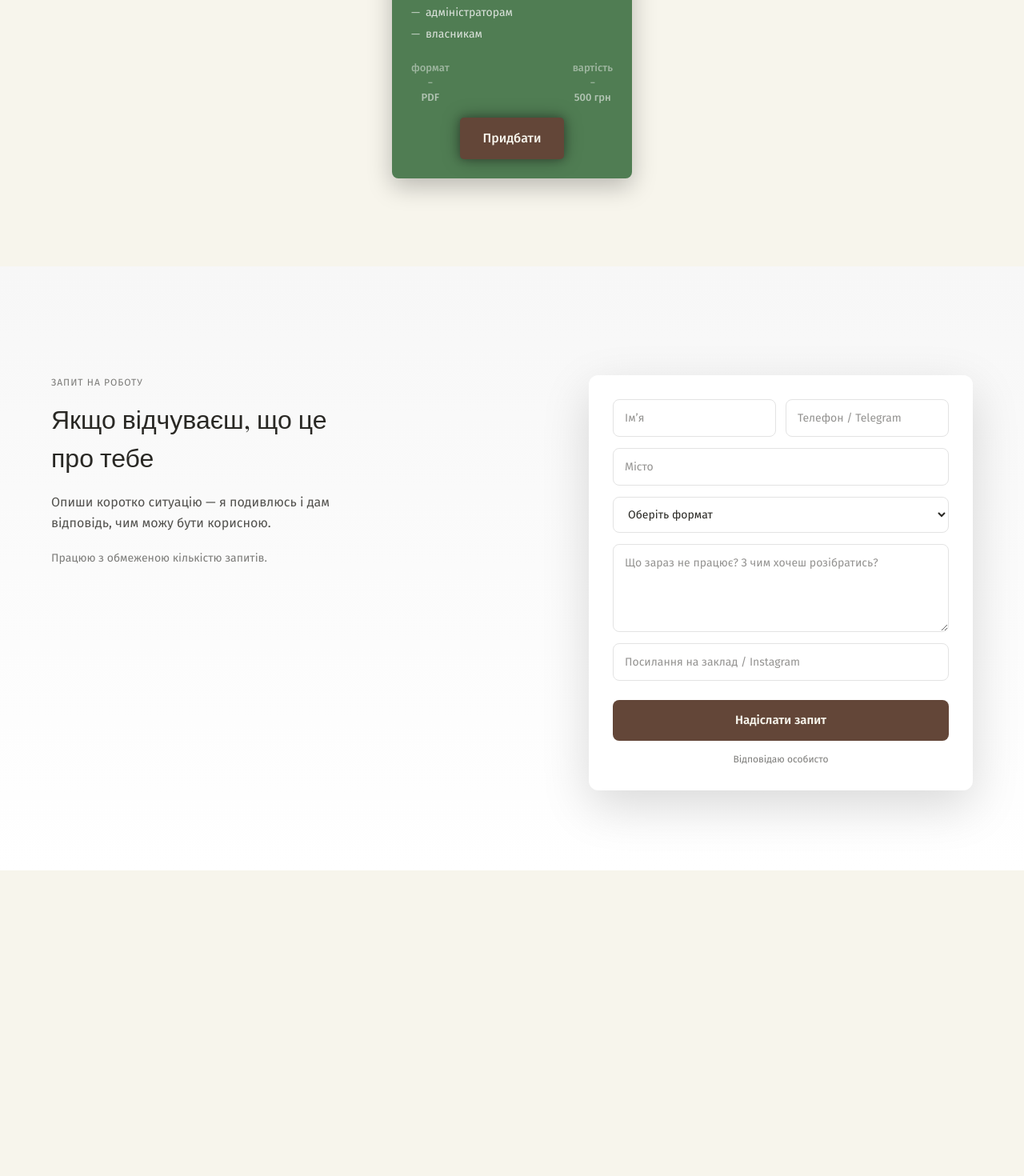
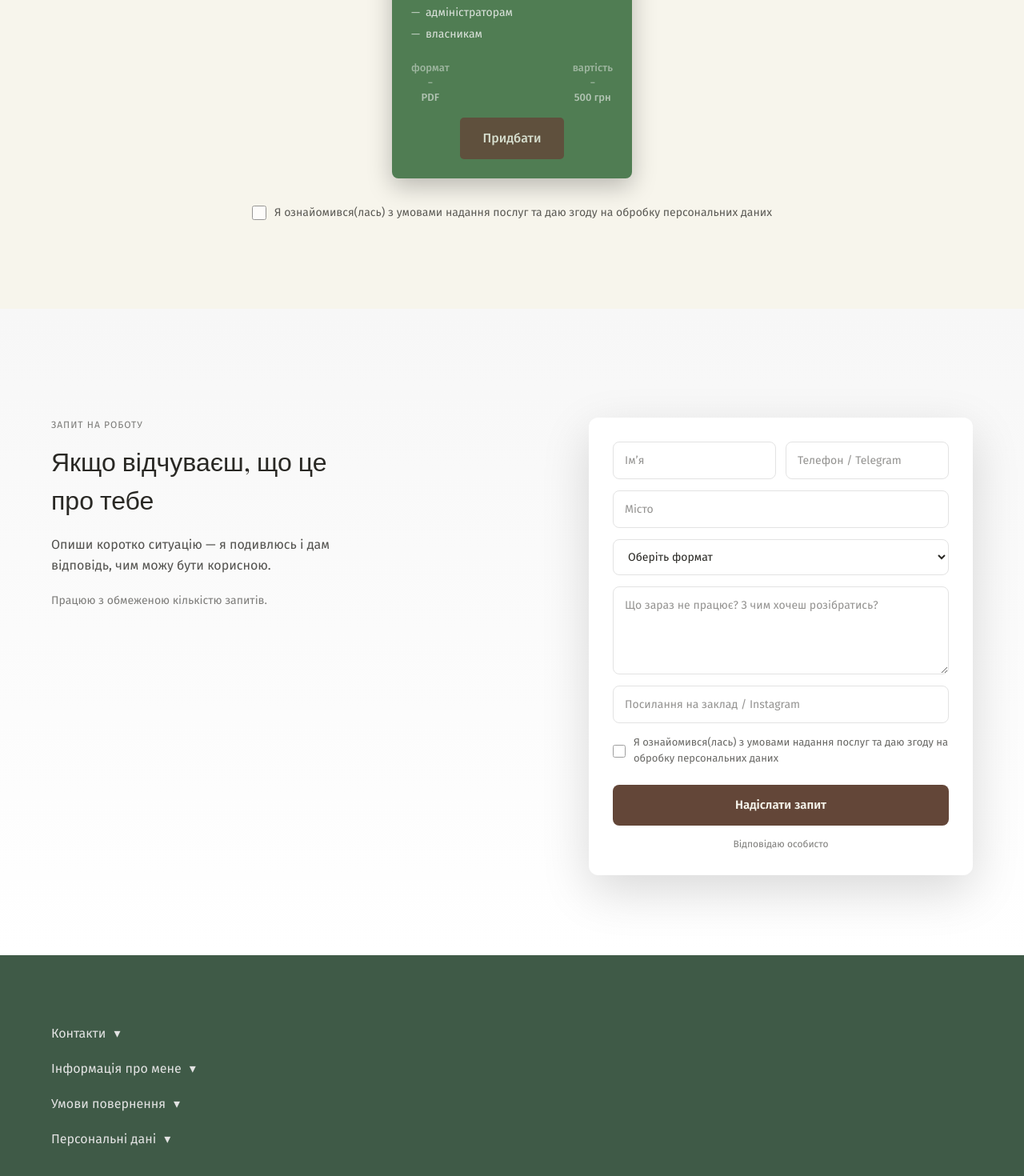
Before and after one commit to AdamT3H/solodka-rest, a Next.js app: page / in a window 1280 px wide. Shown: the part 2965-4435 px from the top of the page at 80% size. Before the commit the page ends 4053 px from the top, so only its background shows below. Built offline with nearby package versions, Linux system fonts and the light colour scheme; a web font is replaced by a local one.

Commit message:
Added footer

```diff
--- a/app/home.module.css
+++ b/app/home.module.css
@@ -506,6 +506,121 @@
   opacity: 0.6;
 }
 
+.additionalInfoSectionBackGround {
+  width: 100%;
+  padding: 50px 0;
+  background: var(--card);
+}
+
+.agreementRow {
+  margin-top: 32px;
+  display: flex;
+  justify-content: center;
+  align-items: center;
+}
+
+.agreementRow label {
+  display: flex;
+  align-items: center;
+  gap: 10px;
+  font-size: 14px;
+  opacity: 0.75;
+  cursor: pointer;
+  font-family: var(--font-main);
+}
+
+.agreementRow input[type="checkbox"] {
+  width: 18px;
+  height: 18px;
+  accent-color: #634638;
+  cursor: pointer;
+  flex-shrink: 0;
+}
+
+.button:disabled {
+  opacity: 0.8;
+  cursor: not-allowed;
+  transform: none;
+  box-shadow: none;
+}
+
+.formCheckbox {
+  display: flex;
+  align-items: center;
+  gap: 10px;
+  cursor: pointer;
+  font-size: 13px;
+  opacity: 0.7;
+  font-family: var(--font-main);
+  line-height: 1.5;
+}
+
+.formCheckbox input[type="checkbox"] {
+  width: 16px;
+  height: 16px;
+  accent-color: #634638;
+  cursor: pointer;
+  flex-shrink: 0;
+  margin-top: 2px;
+}
+
+.additionalInfoSection{
+  display: flex;
+  flex-direction: column;
+  gap: 20px;
+}
+
+.additionalInfoSectionName {
+  width: fit-content;
+  gap: 10px;
+  display: flex;
+  justify-content: space-between;
+  align-items: center;
+  background: none;
+  border: none;
+  cursor: pointer;
+  color: #e3e3e3;
+  font-size: 16px;
+  padding: 0;
+  text-align: left;
+}
+
+.additionalInfoSectionSubInfo{
+  font-size: 16px;
+  opacity: 0.75;
+  color: #e3e3e3;
+  padding-left: 50px;
+  transition: max-height 0.35s ease, opacity 0.35s ease, margin 0.35s ease;
+  opacity: 0;
+  max-height: 0;
+  margin-bottom: 0;
+}
+
+.arrow {
+  transition: transform 0.3s ease;
+  display: inline-block;
+}
+
+.arrowOpen {
+  transform: rotate(180deg);
+}
+
+.additionalInfoSectionSubInfoOpen {
+  height: auto;
+  margin-top: 10px;
+  opacity: 1;
+  max-height: 300px;
+  margin-bottom: 16px;
+}
+
+.additionalInfoSectionSubInfoClose{
+  overflow: hidden;
+  height: 0px;
+  opacity: 0;
+  max-height: 0;
+  margin-bottom: 0;
+}
+
 @media (max-width: 600px) {
   .title {
     font-size: 34px;
@@ -578,4 +693,13 @@
     padding: 100px 0 0 0;
     background: linear-gradient(180deg, #f7f7f7, #ffffff);
   }
+
+  .additionalInfoSectionSubInfo{
+    padding-left: 15px;
+    font-size: 14px;
+  }
+
+  .additionalInfoSectionSubInfoOpen {
+    max-height: 600px;
+  }
 }
--- a/app/page.tsx
+++ b/app/page.tsx
@@ -9,6 +9,8 @@ import { useState } from "react";
 
 export default function Home() {
   const [status, setStatus] = useState("idle");
+  const [agreed, setAgreed] = useState(false);
+  const [openSection, setOpenSection] = useState<string | null>(null);
 
   return (
     <>
@@ -215,6 +217,7 @@ export default function Home() {
 
               <button
                 className={styles.button}
+                disabled={!agreed}
                 onClick={() => {
                   // document.getElementById("contact")?.scrollIntoView({ behavior: "smooth" });
                   window.location.href = "https://www.google.com/"
@@ -261,6 +264,7 @@ export default function Home() {
 
               <button
                 className={styles.button}
+                disabled={!agreed}
                 onClick={() => {
                   // document.getElementById("contact")?.scrollIntoView({ behavior: "smooth" });
                   window.location.href = "https://www.google.com/"
@@ -306,6 +310,7 @@ export default function Home() {
 
               <button
                 className={styles.button}
+                disabled={!agreed}
                 onClick={() => {
                   // document.getElementById("contact")?.scrollIntoView({ behavior: "smooth" });
                   window.location.href = "https://www.google.com/"
@@ -351,6 +356,7 @@ export default function Home() {
 
               <button
                 className={styles.button}
+                disabled={!agreed}
                 onClick={() => {
                   // document.getElementById("contact")?.scrollIntoView({ behavior: "smooth" });
                   window.location.href = "https://www.google.com/"
@@ -360,6 +366,17 @@ export default function Home() {
               </button>
             </div>
 
+          </div>
+
+          <div className={styles.agreementRow}>
+            <label>
+              <input
+                type="checkbox"
+                checked={agreed}
+                onChange={(e) => setAgreed(e.target.checked)}
+              />
+              Я ознайомився(лась) з умовами надання послуг та даю згоду на обробку персональних даних
+            </label>
           </div>
         </div>
       </div>
@@ -434,6 +451,11 @@ export default function Home() {
 
               <input type="url" name="link" placeholder="Посилання на заклад / Instagram" />
 
+              <label className={styles.formCheckbox}>
+                <input type="checkbox" name="agreement" required />
+                Я ознайомився(лась) з умовами надання послуг та даю згоду на обробку персональних даних
+              </label>
+
               <button type="submit"
                 className={`${styles.submitButton}
                   ${status === "success" ? styles.success : ""}
@@ -454,6 +476,77 @@ export default function Home() {
           </div>
         </div>
       </div>
+
+      <div className={styles.additionalInfoSectionBackGround}>
+        <div className="container">
+          <div className={styles.additionalInfoSection}>
+
+            <div className={styles.additionalInfoSectionElem}>
+              <button className={styles.additionalInfoSectionName} onClick={() => setOpenSection(openSection === "contacts" ? null : "contacts")}>
+                <span>Контакти</span>
+                <span className={`${styles.arrow} ${openSection === "contacts" ? styles.arrowOpen : ""}`}>▾</span>
+              </button>
+              <div className={`${styles.additionalInfoSectionSubInfo} ${openSection === "contacts" ? styles.additionalInfoSectionSubInfoOpen : styles.additionalInfoSectionSubInfoClose}`}>
+                Телефон: +380991305525
+              </div>
+              <div className={`${styles.additionalInfoSectionSubInfo} ${openSection === "contacts" ? styles.additionalInfoSectionSubInfoOpen : styles.additionalInfoSectionSubInfoClose}`}>
+                Email: solodkaok18@gmail.com
+              </div>
+            </div>
+
+            <div className={styles.additionalInfoSectionElem}>
+              <button className={styles.additionalInfoSectionName} onClick={() => setOpenSection(openSection === "about" ? null : "about")}>
+                <span>Інформація про мене</span>
+                <span className={`${styles.arrow} ${openSection === "about" ? styles.arrowOpen : ""}`}>▾</span>
+              </button>
+              <div className={`${styles.additionalInfoSectionSubInfo} ${openSection === "about" ? styles.additionalInfoSectionSubInfoOpen : styles.additionalInfoSectionSubInfoClose}`}>
+                ФОП Бачинська Оксана Олегівна
+              </div>
+            </div>
+
+            <div className={styles.additionalInfoSectionElem}>
+              <button className={styles.additionalInfoSectionName} onClick={() => setOpenSection(openSection === "returns" ? null : "returns")}>
+                <span>Умови повернення</span>
+                <span className={`${styles.arrow} ${openSection === "returns" ? styles.arrowOpen : ""}`}>▾</span>
+              </button>
+              <div className={`${styles.additionalInfoSectionSubInfo} ${openSection === "returns" ? styles.additionalInfoSectionSubInfoOpen : styles.additionalInfoSectionSubInfoClose}`}>
+                Оскільки гайд є цифровим продуктом, після оплати та отримання файлу повернення коштів не передбачено. Скасування консультації можливе не пізніше ніж до дати початку — кошти повертаються повністю. У разі скасування після дати початку - кошти не повертаються. Умови повернення обговорюються індивідуально до початку співпраці.
+              </div>
+            </div>
+
+            <div className={styles.additionalInfoSectionElem}>
+              <button className={styles.additionalInfoSectionName} onClick={() => setOpenSection(openSection === "privacy" ? null : "privacy")}>
+                <span>Персональні дані</span>
+                <span className={`${styles.arrow} ${openSection === "privacy" ? styles.arrowOpen : ""}`}>▾</span>
+              </button>
+              <div className={`${styles.additionalInfoSectionSubInfo} ${openSection === "privacy" ? styles.additionalInfoSectionSubInfoOpen : styles.additionalInfoSectionSubInfoClose}`}>
+                Акцептуючи цей Договір, Замовник надає згоду на обробку своїх персональних даних
+                Виконавцем відповідно до Закону України «Про захист персональних даних».
+                Виконавець може обробляти такі дані Замовника: ім’я та прізвище, номер телефону,
+                email, нікнейм у месенджері або соціальній мережі, платіжні дані, інформацію про замовлення
+                та інші дані, які Замовник добровільно надає Виконавцю.
+                Персональні дані використовуються з метою оформлення замовлення, приймання оплати,
+                надання доступу до матеріалів, проведення консультацій, комунікації із Замовником,
+                бухгалтерського та податкового обліку, а також виконання вимог законодавства.
+                Виконавець не передає персональні дані третім особам, крім випадків, необхідних для
+                виконання Договору, проведення платежів, технічного забезпечення сервісів або випадків,
+                прямо передбачених законодавством України.
+              </div>
+            </div>
+
+            {/* <div className={styles.additionalInfoSectionElem}>
+              <button className={styles.additionalInfoSectionName} onClick={() => setOpenSection(openSection === "add" ? null : "add")}>
+                <span>Додаткова інформація</span>
+                <span className={`${styles.arrow} ${openSection === "add" ? styles.arrowOpen : ""}`}>▾</span>
+              </button>
+              <div className={`${styles.additionalInfoSectionSubInfo} ${openSection === "add" ? styles.additionalInfoSectionSubInfoOpen : styles.additionalInfoSectionSubInfoClose}`}>
+                Lorem ipsum dolor sit amet consectetur adipisicing elit.
+              </div>
+            </div> */}
+
+          </div>
+        </div>
+      </div>
     </>
   );
 }
```
